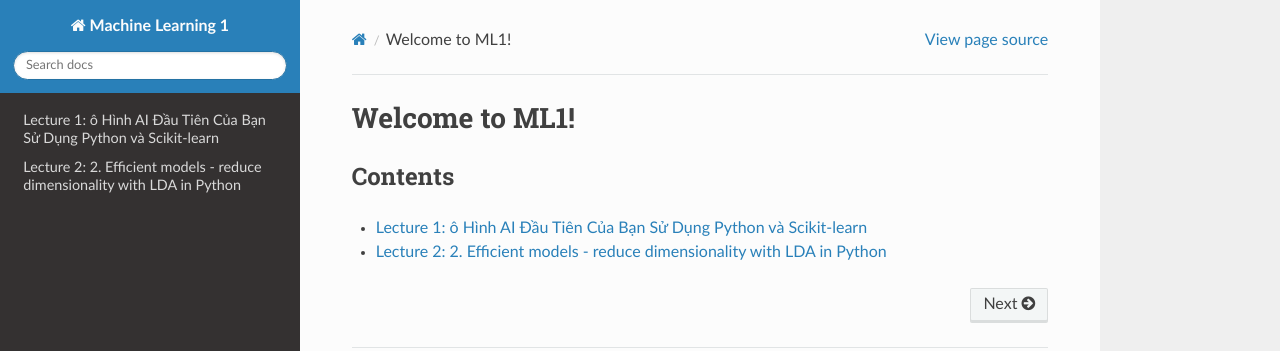
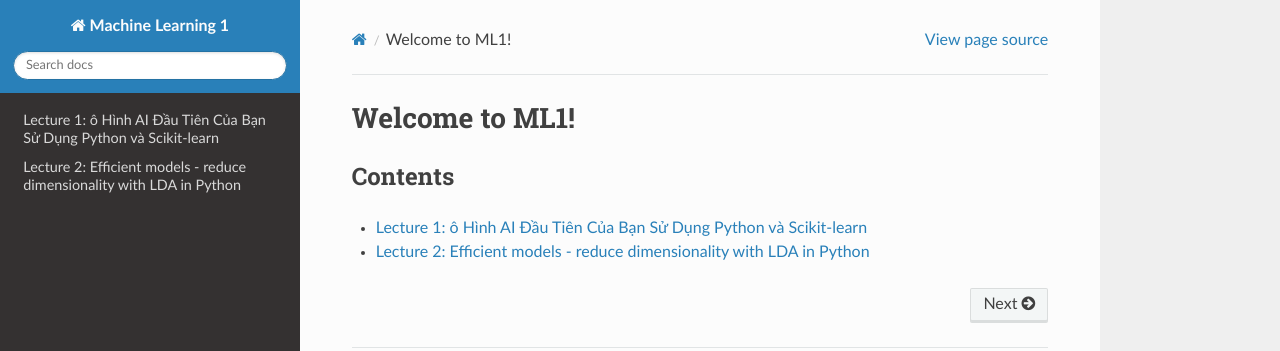
Before and after one commit to phambinh0826/ML1, a Sphinx documentation site: the page built from docs/source/index.rst, in a window 1280 px wide. Shown: the top 351 px of the page. Built offline with Sphinx 7.4.7 and the Read the Docs theme 3.1.0, drawn with Linux system fonts in a browser that asks for light colours; pages that are not in the unit, such as notebooks, are missing from menus.

Commit message:
Update index.rst

```diff
--- a/docs/source/chapter_2/index.rst
+++ b/docs/source/chapter_2/index.rst
@@ -1,9 +1,7 @@
-Lecture 2: 2. Efficient models - reduce dimensionality with LDA in Python
+Lecture 2: Efficient models - reduce dimensionality with LDA in Python
 ====================
 
 .. toctree::
    :maxdepth: 1
 
-   2. Efficient models - reduce dimensionality with LDA in Python.jpynb
-   lesson_2
-   lesson_3
+   2. Efficient models - reduce dimensionality with LDA in Python.ipynb
```
